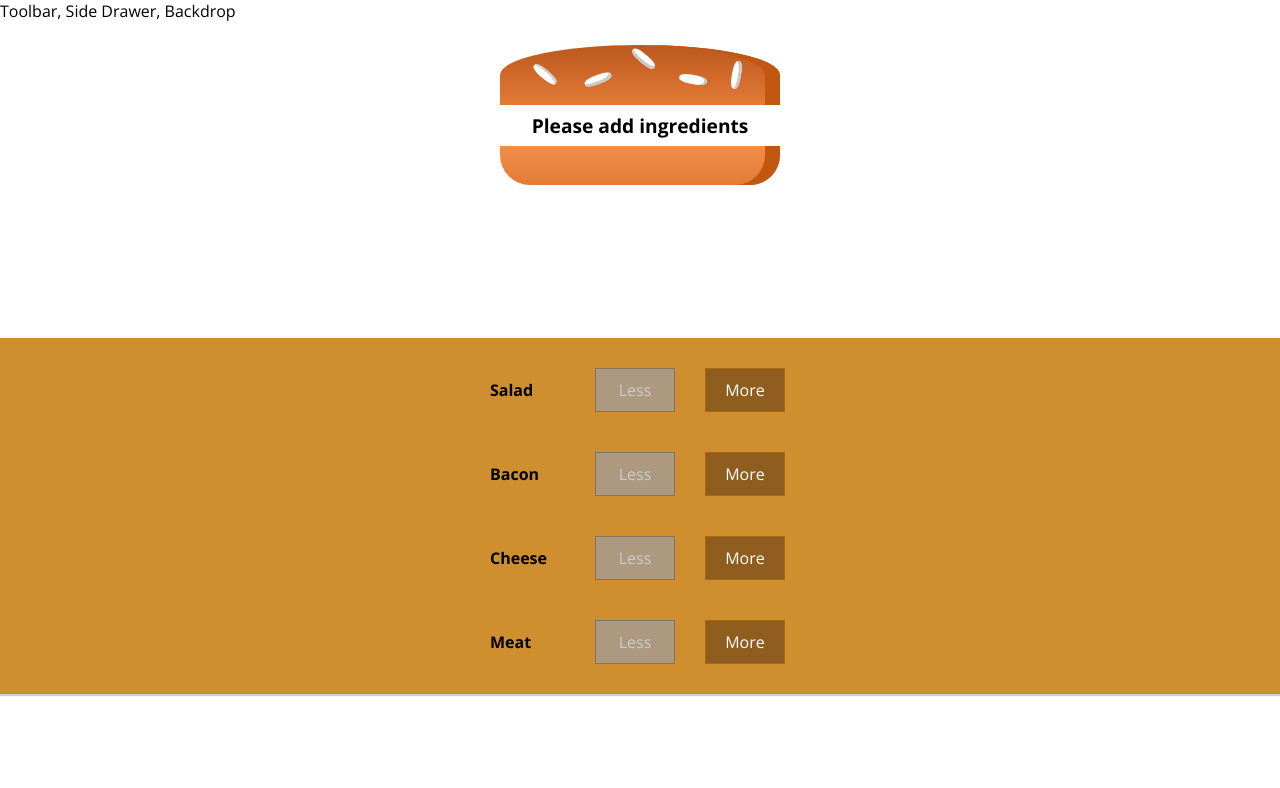
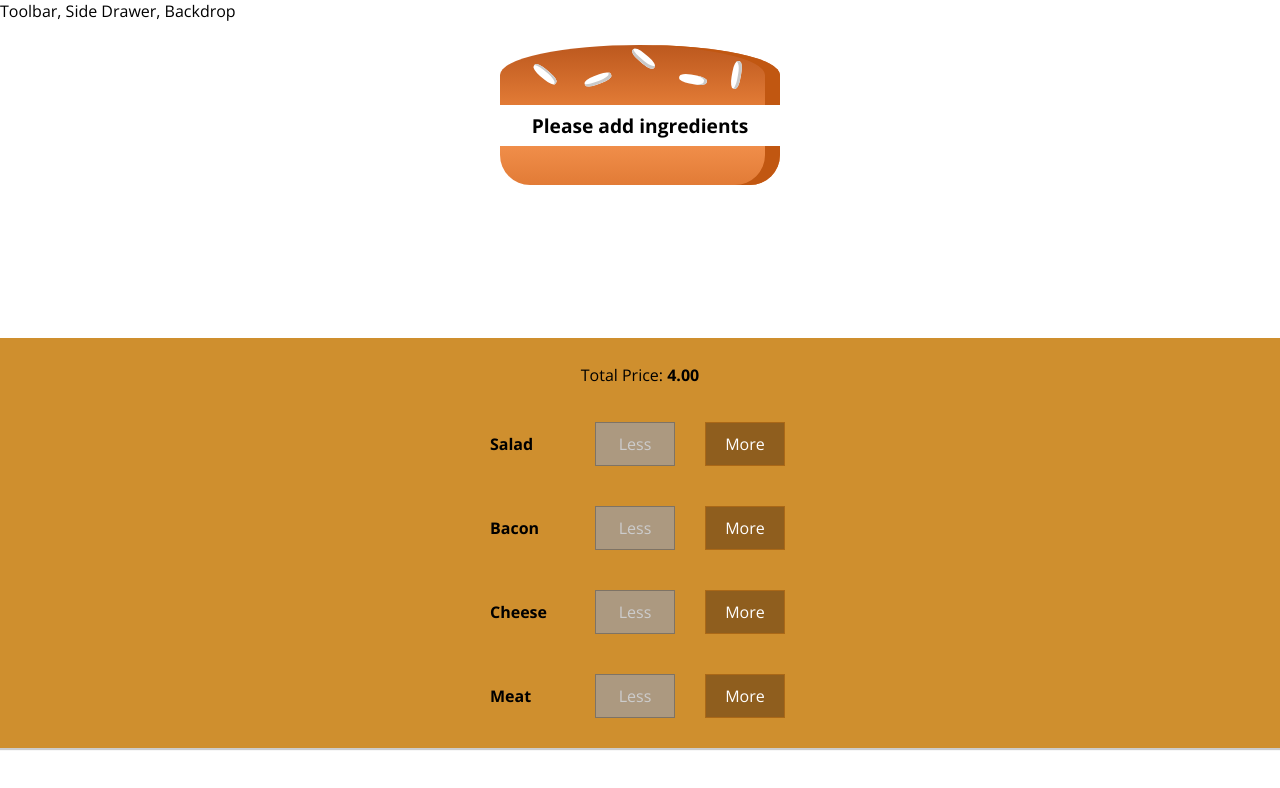
Before and after one commit to smarigowda/burger-builder-revision, a React app: page / in a window 1280 px wide. Shown: the top 788 px of the page. Built offline with nearby package versions, Linux system fonts and the light colour scheme.

Commit message:
BUR-6 ignore coverage

```diff
--- a/src/components/Burger/BuildControls/BuildControls.js
+++ b/src/components/Burger/BuildControls/BuildControls.js
@@ -11,6 +11,7 @@ const controls = [
 
 const buildControls = props => (
   <div className={classes.BuildControls}>
+    <p>Total Price:  <strong>{props.price.toFixed(2)}</strong></p>
     { controls.map(d => {
       return <BuildControl
                 key={d.label}
--- a/src/containers/BurgerBuilder/BurgerBuilder.js
+++ b/src/containers/BurgerBuilder/BurgerBuilder.js
@@ -40,6 +40,10 @@ class BurgerBuilder extends Component {
     const clonedState = { ...this.state };
     const oldCount = clonedState.ingredients[type];
     console.log(oldCount);
+    /* ignore coverage:
+        can not click on a disabled button
+        just in case the user tries to enable and click
+        try it out and see how it behaves */
     if(oldCount <= 0) {
       console.log('no more ingredient...');
       console.log(clonedState);
@@ -63,6 +67,7 @@ class BurgerBuilder extends Component {
        <Aux>
          <Burger ingredients={this.state.ingredients}/>
          <BuildControls
+            price={this.state.totalPrice}
             addHandler={this.addHandler}
             removeHandler={this.removeHandler}
             disabledInfo={disabledInfo}
--- a/wallaby.js
+++ b/wallaby.js
@@ -30,6 +30,10 @@ module.exports = function (wallaby) {
       wallaby.testFramework.configure(jestConfig);
     },
 
+    hints: {
+      ignoreCoverage: /ignore coverage/ // or /istanbul ignore next/, or any RegExp
+    },
+
     testFramework: 'jest'
   };
 };
```
